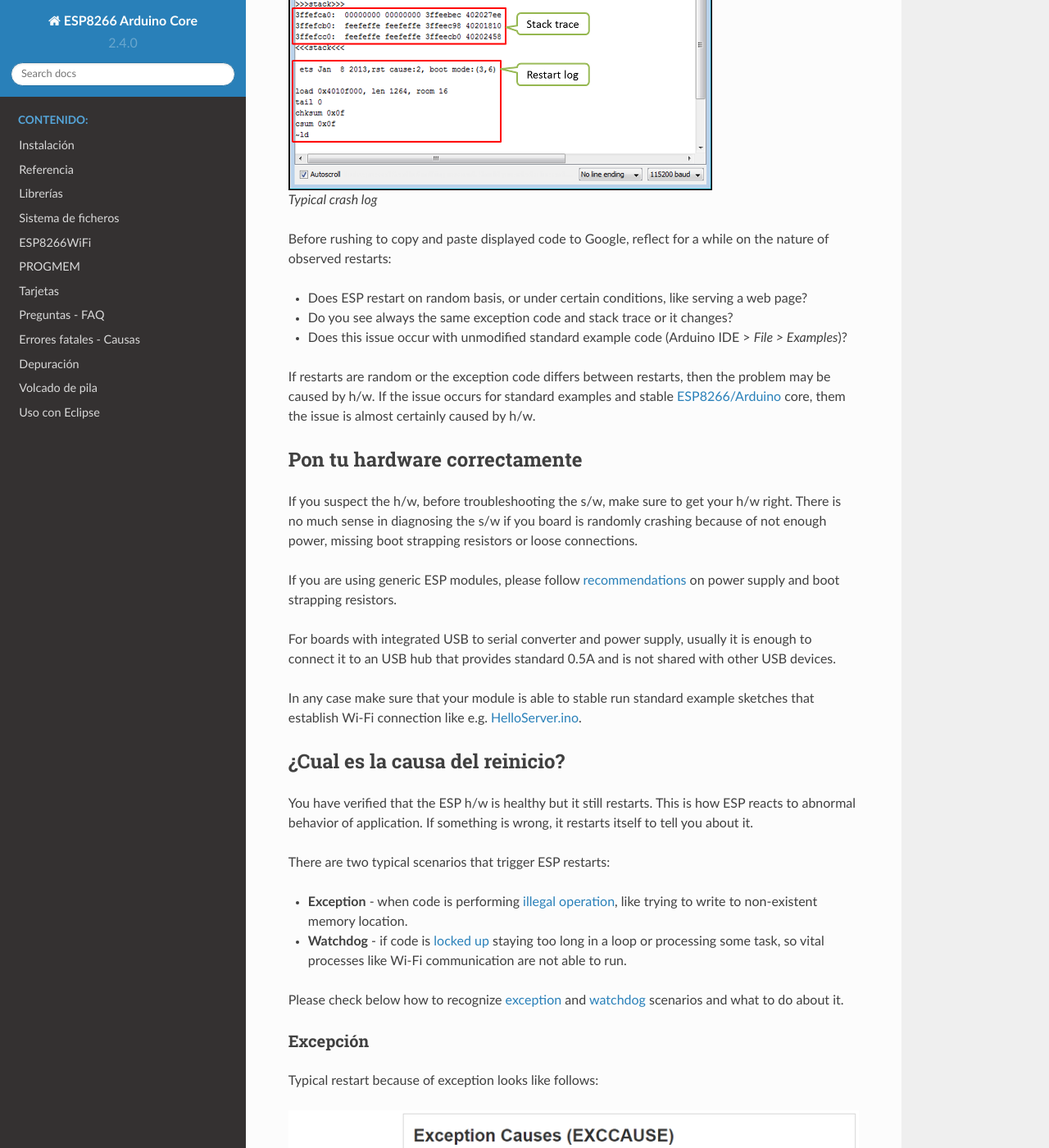
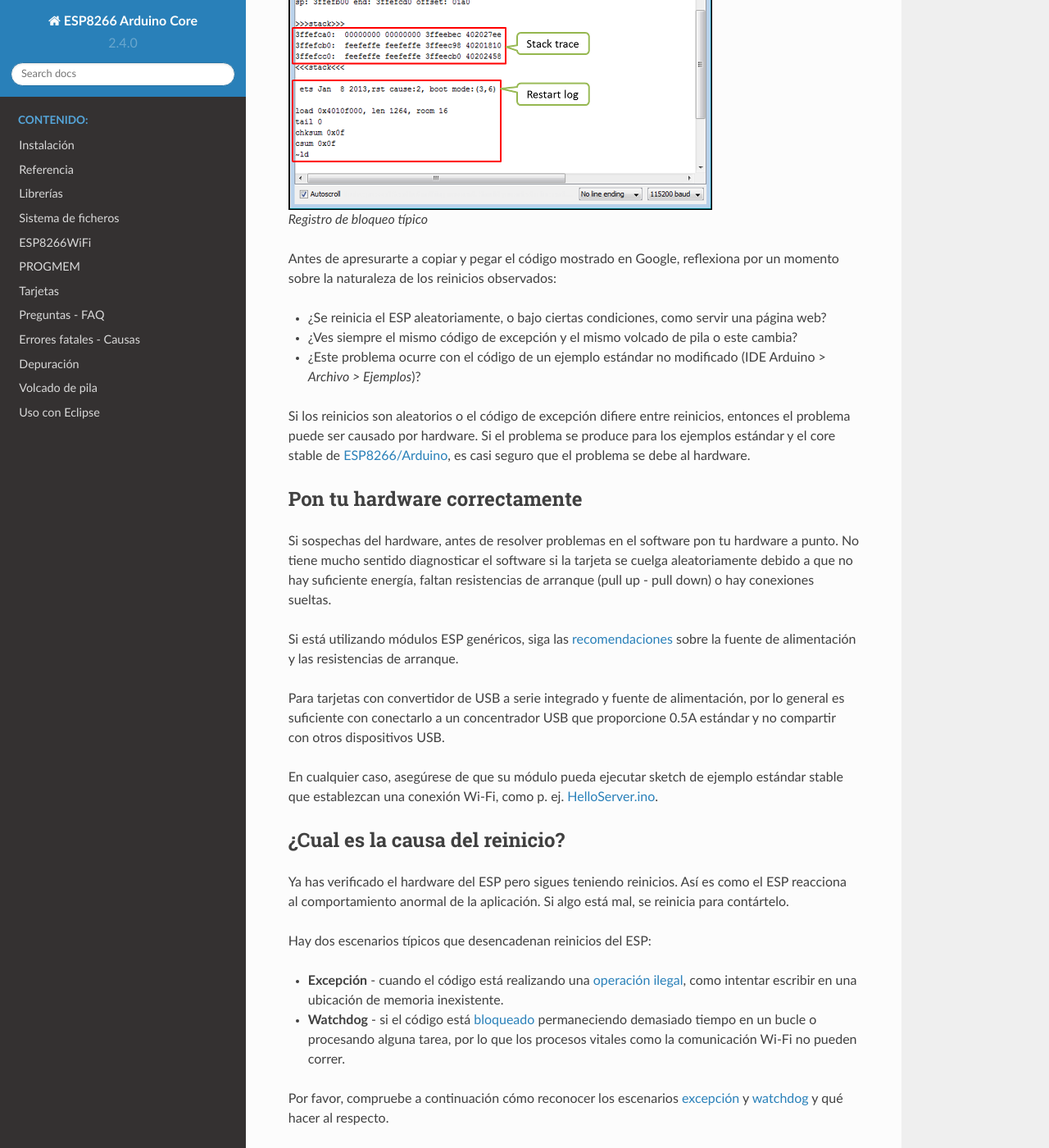
Before and after one commit to lrmoreno007/ESP8266-Arduino-Spanish, a Sphinx documentation site: the page built from doc/faq/a02-my-esp-crashes.rst, in a window 1280 px wide and 1400 px high, scrolled down 951 px. Shown: the whole window at 82% size. Built offline with Sphinx 7.4.7 and the Read the Docs theme 2.0.0, drawn with Linux system fonts in a browser that asks for light colours; pages that are not in the unit, such as notebooks, are missing from menus; some of the changed text lies outside the part shown.

Commit message:
Update a02-my-esp-crashes.rst

```diff
--- a/doc/faq/a02-my-esp-crashes.rst
+++ b/doc/faq/a02-my-esp-crashes.rst
@@ -2,11 +2,11 @@ Mi ESP se bloquea al correr el programa. ¿Como lo resuelvo?
 ---------------------------------------------------------
 
 -  `Introducción <#introducción>`__
--  `Que debe decir ESP <#que-debe-decir-esp>`__
+-  `Que debe decir el ESP <#que-debe-decir-el-esp>`__
 -  `Pon tu hardware correctamente <#pon-tu-hardware-correctamente>`__
 -  `¿Cual es la causa del reinicio? <#cual-es-la-causa-del-reinicio>`__
 -  `Excepción <#excepción>`__
--  `Watchdog <#watchdog>`__
+-  `Watchdog (Perro Guardián) <#watchdog-perro-guardián>`__
 -  `Comprueba donde se bloquea el código <#comprueba-donde-se-bloquea-el-código>`__
 -  `Otras causas de bloqueo <#otras-causas-de-bloqueo>`__
 -  `Contra la pared, abre un Issue <#contra-la-pared-abre-un-issue>`__
@@ -15,85 +15,85 @@ Mi ESP se bloquea al correr el programa. ¿Como lo resuelvo?
 Introducción
 ~~~~~~~~~~~~
 
-Your ESP is self restarting. You don't know why and what to do about it.
+Tu ESP se auto resetea. No sabes por qué y que hacer al respecto.
 
-Do not panic.
+No te asustes.
 
-In most of cases ESP provides enough clues on serial monitor, that you can interpret to pin down the root cause. The first step is then checking what ESP is saying on serial monitor when it crashes.
+En la mayoría de los casos el ESP proporciona suficientes pistas en el Monitor Serie que puedes interpretar para identificar la causa raíz. El primer paso es verificar qué dice el ESP en el Monitor Serie cuando falla.
 
-Que debe decir ESP
-~~~~~~~~~~~~~~~~~~~
+Que debe decir el ESP
+~~~~~~~~~~~~~~~~~~~~~
 
-Start off by opening a Serial Monitor (Ctrl+Shift+M) to observe the output. Typical crash log looks as follows:
+Comienza abriendo el Monitor Serie (Ctrl+Shift+M) para ver los mensajes. Un registro de bloqueo típico se ve así:
 
 .. figure:: pictures/a02-typical-crash-log.png
-   :alt: Typical crash log
+   :alt: Registro de bloqueo típico
 
-   Typical crash log
+   Registro de bloqueo típico
 
-Before rushing to copy and paste displayed code to Google, reflect for a while on the nature of observed restarts:
+Antes de apresurarte a copiar y pegar el código mostrado en Google, reflexiona por un momento sobre la naturaleza de los reinicios observados:
 
--  Does ESP restart on random basis, or under certain conditions, like serving a web page?
--  Do you see always the same exception code and stack trace or it changes?
--  Does this issue occur with unmodified standard example code (Arduino IDE > *File > Examples*)?
+- ¿Se reinicia el ESP aleatoriamente, o bajo ciertas condiciones, como servir una página web?
+- ¿Ves siempre el mismo código de excepción y el mismo volcado de pila o este cambia?
+- ¿Este problema ocurre con el código de un ejemplo estándar no modificado (IDE Arduino > *Archivo > Ejemplos*)?
 
-If restarts are random or the exception code differs between restarts, then the problem may be caused by h/w. If the issue occurs for standard examples and stable `ESP8266/Arduino <https://github.com/esp8266/Arduino>`__ core, them the issue is almost certainly caused by h/w.
+Si los reinicios son aleatorios o el código de excepción difiere entre reinicios, entonces el problema puede ser causado por hardware. Si el problema se produce para los ejemplos estándar y el core stable de `ESP8266/Arduino <https://github.com/esp8266/Arduino>`__, es casi seguro que el problema se debe al hardware.
 
 Pon tu hardware correctamente
-~~~~~~~~~~~~~~~~~~
+~~~~~~~~~~~~~~~~~~~~~~~~~~~~~
 
-If you suspect the h/w, before troubleshooting the s/w, make sure to get your h/w right. There is no much sense in diagnosing the s/w if you board is randomly crashing because of not enough power, missing boot strapping resistors or loose connections.
+Si sospechas del hardware, antes de resolver problemas en el software pon tu hardware a punto. No tiene mucho sentido diagnosticar el software si la tarjeta se cuelga aleatoriamente debido a que no hay suficiente energía, faltan resistencias de arranque (pull up - pull down) o hay conexiones sueltas.
 
-If you are using generic ESP modules, please follow `recommendations <Generic%20ESP8266%20modules>`__ on power supply and boot strapping resistors.
+Si está utilizando módulos ESP genéricos, siga las `recomendaciones <Generic% 20ESP8266% 20modules>`__ sobre la fuente de alimentación y las resistencias de arranque.
 
-For boards with integrated USB to serial converter and power supply, usually it is enough to connect it to an USB hub that provides standard 0.5A and is not shared with other USB devices.
+Para tarjetas con convertidor de USB a serie integrado y fuente de alimentación, por lo general es suficiente con conectarlo a un concentrador USB que proporcione 0.5A estándar y no compartir con otros dispositivos USB.
 
-In any case make sure that your module is able to stable run standard example sketches that establish Wi-Fi connection like e.g. `HelloServer.ino <https://github.com/esp8266/Arduino/tree/master/libraries/ESP8266WebServer/examples/HelloServer>`__.
+En cualquier caso, asegúrese de que su módulo pueda ejecutar sketch de ejemplo estándar stable que establezcan una conexión Wi-Fi, como p. ej. `HelloServer.ino <https://github.com/esp8266/Arduino/tree/master/libraries/ESP8266WebServer/examples/HelloServer>`__.
 
 ¿Cual es la causa del reinicio?
-~~~~~~~~~~~~~~~~~~~~~~~~~~~~~
+~~~~~~~~~~~~~~~~~~~~~~~~~~~~~~~
 
-You have verified that the ESP h/w is healthy but it still restarts. This is how ESP reacts to abnormal behavior of application. If something is wrong, it restarts itself to tell you about it.
+Ya has verificado el hardware del ESP pero sigues teniendo reinicios. Así es como el ESP reacciona al comportamiento anormal de la aplicación. Si algo está mal, se reinicia para contártelo.
 
-There are two typical scenarios that trigger ESP restarts:
+Hay dos escenarios típicos que desencadenan reinicios del ESP:
 
--  **Exception** - when code is performing `illegal operation <../exception_causes.rst>`__, like trying to write to non-existent memory location.
--  **Watchdog** - if code is `locked up <https://en.wikipedia.org/wiki/Watchdog_timer>`__ staying too long in a loop or processing some task, so vital processes like Wi-Fi communication are not able to run.
+- **Excepción** - cuando el código está realizando una `operación ilegal <../exception_causes.rst>`__, como intentar escribir en una ubicación de memoria inexistente.
+- **Watchdog** - si el código está `bloqueado <https://en.wikipedia.org/wiki/Watchdog_timer>`__ permaneciendo demasiado tiempo en un bucle o procesando alguna tarea, por lo que los procesos vitales como la comunicación Wi-Fi no pueden correr.
 
-Please check below how to recognize `exception <#exception>`__ and `watchdog <#watchdog>`__ scenarios and what to do about it.
+Por favor, compruebe a continuación cómo reconocer los escenarios `excepción <#excepción>`__ y `watchdog <#watchdog>`__ y qué hacer al respecto.
 
 Excepción
 ^^^^^^^^^
 
-Typical restart because of exception looks like follows:
+El reinicio típico debido una excepción, se ve como a continuación:
 
 .. figure:: pictures/a02-exception-cause-decoding.png
-   :alt: Exception cause decoding
+   :alt: Decodificación de la causa de excepción
 
-   Exception cause decoding
+   Decodificación de la causa de excepción
 
-Start with looking up exception code in the `Exception Causes (EXCCAUSE) <../exception_causes.rst>`__ table to understand what kind of issue it is. If you have no clues what it's about and where it happens, then use `Arduino ESP8266/ESP32 Exception Stack Trace Decoder <https://github.com/me-no-dev/EspExceptionDecoder>`__ to find out in which line of application it is triggered. Please refer to `Check Where the Code Crashes <#check-where-the-code-crashes>`__ point below for a quick example how to do it.
+Comienza buscando el código de excepción en la tabla `Causas de excepción (EXCCAUSE) <../exception_causes.rst>`__ para comprender qué tipo de problema tienes. Si no tienes pistas de qué se trata y dónde ocurre, utiliza el `Decodificador del volcado de pila de excepciones para Arduino ESP8266/ESP3226 <https://github.com/me-no-dev/EspExceptionDecoder>`__ para averiguar en qué línea de la aplicación se desencadena. Consulta `Comprobar dónde se bloquea el código <#check-where-the-code-crashes>`__ mas adelante para ver un ejemplo rápido de cómo hacerlo.
 
-Watchdog
-^^^^^^^^
+Watchdog (Perro Guardián)
+^^^^^^^^^^^^^^^^^^^^^^^^^
 
-ESP provides two watchdog timers (wdt) that observe application for lock up.
+ESP proporciona dos temporizadores de vigilancia (WDT) que observan el bloqueo de la aplicación.
 
--  **Software Watchdog** - provided by `SDK <http://bbs.espressif.com/viewforum.php?f=46>`__, that is part of `esp8266 / arduino <https://github.com/esp8266/Arduino>`__ core loaded to module together with your application.
--  **Hardware Watchdog** - build in ESP8266 hardware and acting if software watchdog is disabled for too long, in case it fails, or if it is not provided at all.
+- **Software Watchdog** - proporcionado por el `SDK <http://bbs.espressif.com/viewforum.php?f=46>`__, forma parte del core  `ESP8266/Arduino <https://github.com/esp8266/Arduino> `__ cargado en el módulo junto a su aplicación.
+- **Hardware Watchdog** - construido dentro del hardware ESP8266 y actúa si el watchdog software está desactivado durante demasiado tiempo, en caso de que falle o si no se proporciona en absoluto.
 
-Restart by particular type of watchdog is clearly identified by ESP on serial monitor.
+El reinicio por watchdog está claramente identificado por el ESP en el Monitor Seri.
 
-An example of application crash triggered by software wdt is shown below.
+A continuación, se muestra un ejemplo de bloqueo de la aplicación provocada por el software wdt.
 
 .. figure:: pictures/a02-sw-watchdog-example.png
-   :alt: Example of restart by s/w watchdog
+   :alt: Ejemplo de reinicio debido a watchdog software
 
-   Example of restart by s/w watchdog
+   Ejemplo de reinicio debido a watchdog software
 
-Restart by the software watchdog is generally easier to troubleshoot since log includes the stack trace. The trace can be then used to find particular line in code where wdt has been triggered.
+El reinicio debido a software watchdog es generalmente mas facil de resolver porque el registro incluye el volcado de pila. El volcado de pila puede usarse para encontrar la linea en particular en el código donde salta el WDT.
 
-Reset by hardware watchdog timer is shown on picture below.
+A continuación se muestra un reset debido al watchdog hardware.
 
 .. figure:: pictures/a02-hw-watchdog-example.png
    :alt: Example of restart by h/w watchdog
```
